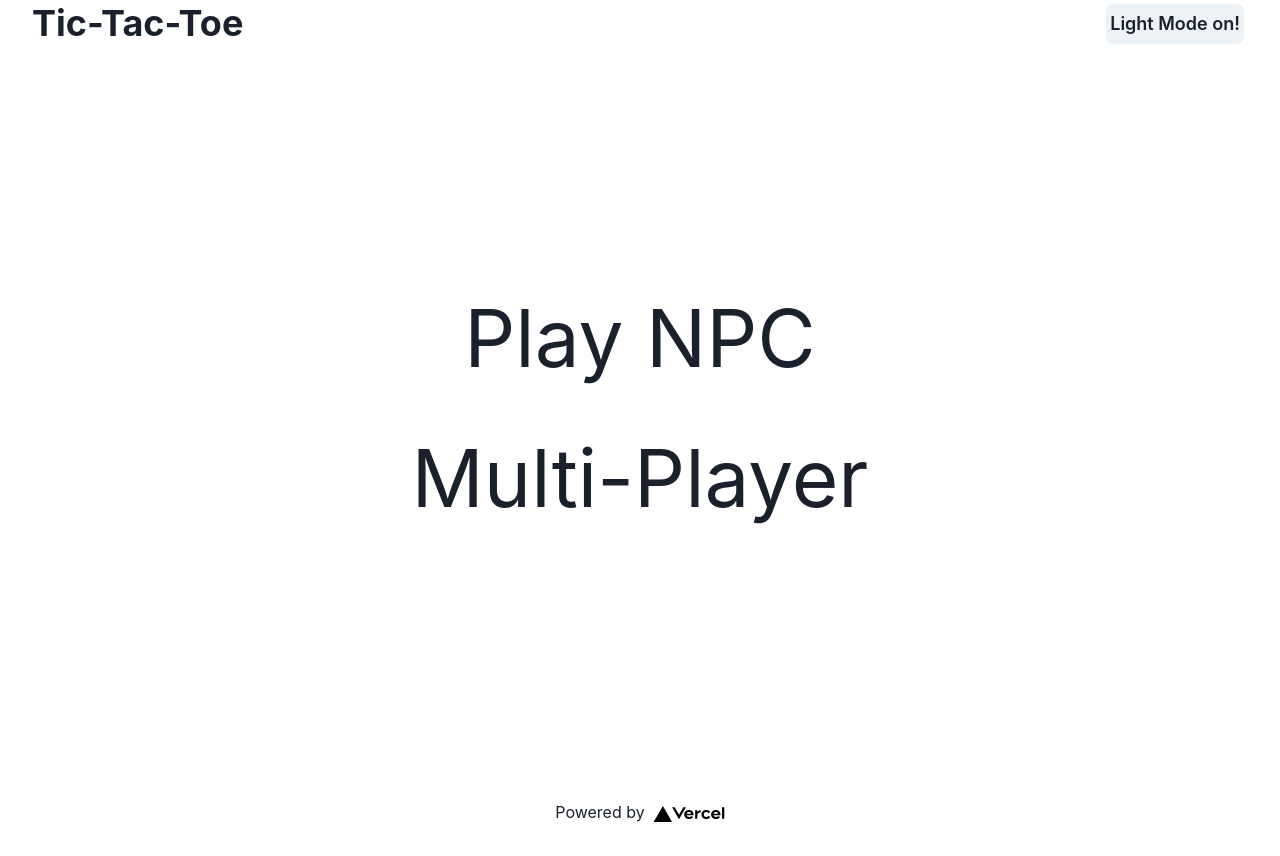
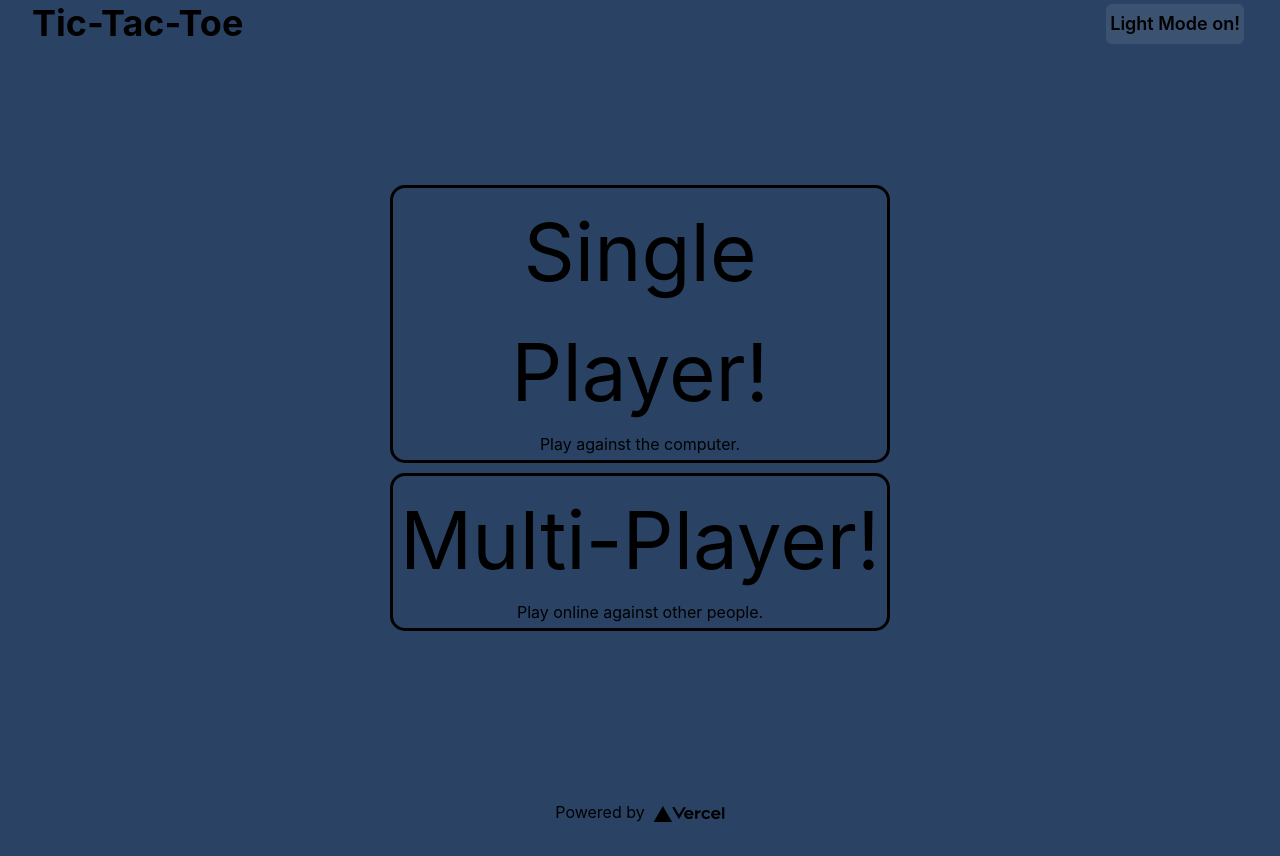
Before and after one commit to tehshaw/Tic-Tac-Toe, a Next.js app: page / in a window 1280 px wide. Built offline with nearby package versions, Linux system fonts and the light colour scheme.

Commit message:
Update default theme colors, update start buttons to show more detail

```diff
--- a/comp/Game.js
+++ b/comp/Game.js
@@ -8,6 +8,7 @@ import {
   ModalCloseButton,
   useDisclosure,
   Button,
+  useColorModeValue
 } from '@chakra-ui/react'
 import { Box, Flex, Heading, Text, Center } from "@chakra-ui/layout";
 import { useEffect, useRef, useState } from "react";
@@ -127,11 +128,13 @@ export default function Game({gameMode, socket = null, inLobby = null}) {
       }
   }
 
+  const bg = useColorModeValue('blue.300', 'orange.200')
+
   return (
     <>
       {isOnePlayer && <Button onClick={() => startGame()}>Restart</Button>}
       {myMove ? (<>
-          <Heading bg='blue.600' p='2' borderRadius={'10px'}>You are playing as {myMove}</Heading>
+          <Heading bg={bg} p='2' borderRadius={'10px'}>You are playing as {myMove}</Heading>
           <Heading mb="4">
             {gameOver ? (`${winner.current} won!`) : (`It is ${whosTurn}'s turn to play!`)}
           </Heading>
--- a/comp/Header.js
+++ b/comp/Header.js
@@ -8,7 +8,7 @@ import styles from "../styles/Home.module.css";
 export default function Header() {
     const { colorMode, toggleColorMode } = useColorMode()
 
-  return (
+    return (
     <div className={styles.container}>
 
         <Head>
--- a/pages/_app.js
+++ b/pages/_app.js
@@ -1,13 +1,13 @@
 import '../styles/globals.css'
 import Header from '../comp/Header'
 import Footer from '../comp/Footer'
-
-
 import { ChakraProvider, CSSReset } from '@chakra-ui/react'
+import customTheme from '../styles/theme'
 
 function MyApp({ Component, pageProps }) {
+
   return (
-    <ChakraProvider>
+    <ChakraProvider theme={customTheme}>
         <CSSReset />
         <Header />
             <Component {...pageProps} />
--- a/pages/_document.js
+++ b/pages/_document.js
@@ -1,14 +1,15 @@
 import { ColorModeScript } from '@chakra-ui/react'
 import NextDocument, { Html, Head, Main, NextScript } from 'next/document'
-import theme from '../styles/theme'
 
 export default class Document extends NextDocument {
+
   render() {
+
     return (
       <Html lang='en'>
         <Head />
         <body>
-          <ColorModeScript initialColorMode={theme.config.initialColorMode} />
+          <ColorModeScript initialColorMode={'dark'} />
             <Main />
           <NextScript />
         </body>
--- a/pages/index.js
+++ b/pages/index.js
@@ -1,21 +1,28 @@
 import React from 'react'
-import { Box, Center } from "@chakra-ui/layout";
+import { Box, Center, Text } from "@chakra-ui/layout";
 import Link from 'next/link';
 import styles from '../styles/Home.module.css'
 
 
 export default function index() {
 
+
   return (
     <div className={styles.main}>
     <>
-        <Box>
-            <Center fontSize="5em" m='10px'><Link href='/play/Offline'>Play NPC</Link></Center>
-        </Box>
+        <Link href={"/play/Offline"} passHref>
+          <Box className={styles.play} as='button'>
+                <Text fontSize='5em'>Single Player!</Text>
+                Play against the computer.
+          </Box>
+        </Link>
 
-        <Box>
-            <Center fontSize="5em" m='10px'><Link href='/play/Online'>Multi-Player</Link></Center>
-        </Box>
+        <Link href={"/play/Online"} passHref>
+          <Box className={styles.play} as='button'>
+                <Text fontSize='5em'>Multi-Player!</Text>
+                Play online against other people.
+          </Box>
+        </Link>
     </>
     </div>
   )
--- a/styles/Home.module.css
+++ b/styles/Home.module.css
@@ -1,5 +1,13 @@
 .container {
   padding: 0 2rem;
+}
+
+.play{
+  border: solid;
+  border-radius: 15px;
+  margin: 5px;
+  padding: 4px;
+  width: 500px;
 }
 
 .main {
--- a/styles/theme.js
+++ b/styles/theme.js
@@ -1,5 +1,6 @@
 // 1. import `extendTheme` function
-import { extendTheme, ThemeConfig } from "@chakra-ui/react"
+import { extendTheme, theme } from "@chakra-ui/react"
+import { mode } from '@chakra-ui/theme-tools'
 
 // 2. Add your color mode config
 const config = {
@@ -7,7 +8,17 @@ const config = {
     useSystemColorMode: false, // options are true or false
 }
 
-// 3. extend the theme
-const theme = extendTheme({ config })
+const customTheme = extendTheme({
+  styles: {
+    global: (props) => ({
+      body: {
+        fontFamily: 'body',
+        color: mode('blue.800', 'grey.300')(props),
+        bg: mode('orange.100', 'blue.800')(props),
+        lineHeight: 'base',
+      },
+    }),
+  },
+})
 
-export default theme
+ export default customTheme;
```
